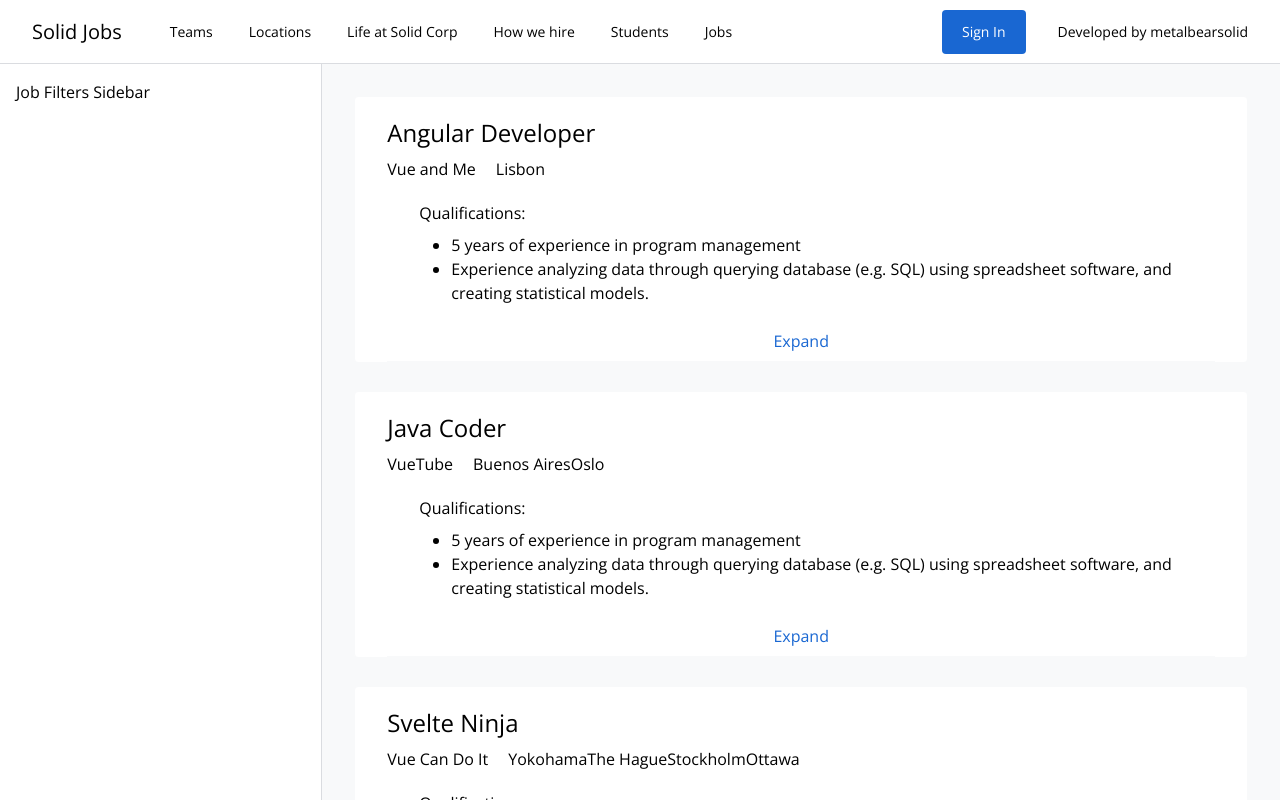
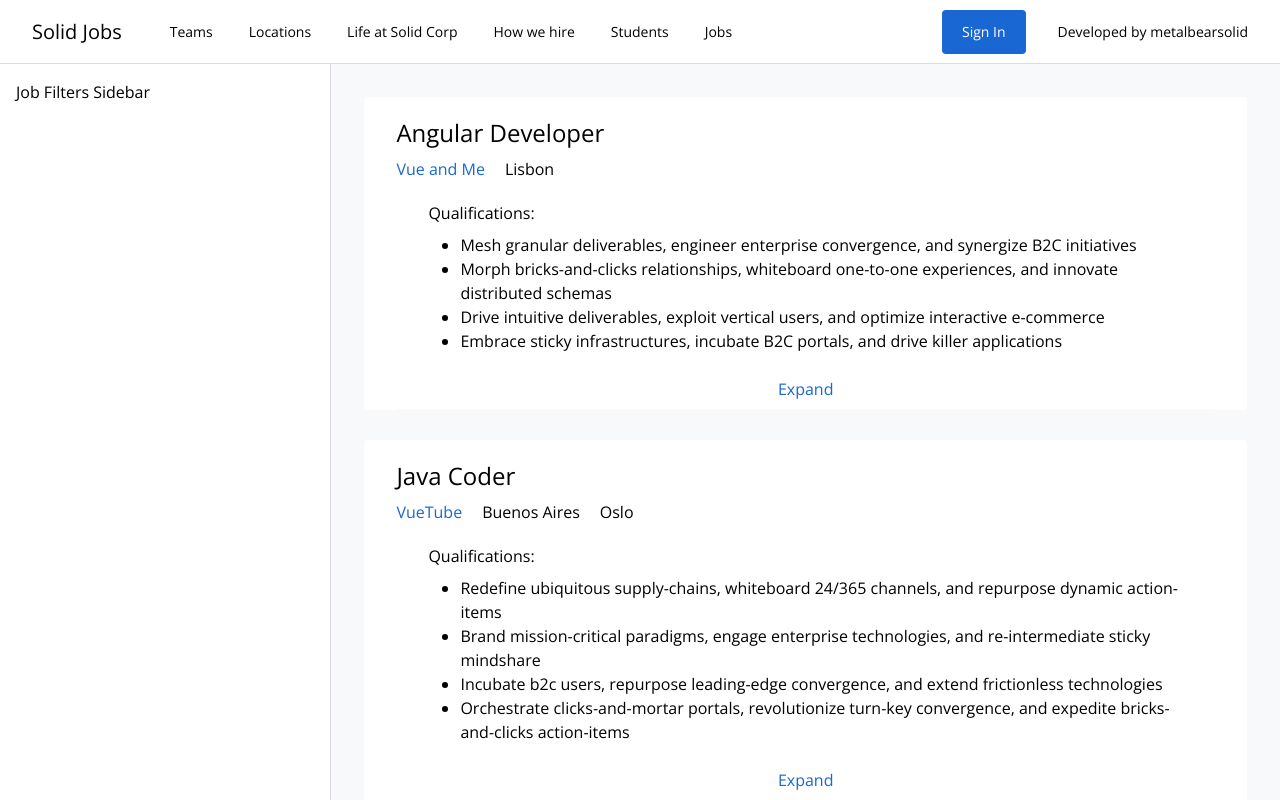
Before and after one commit to metalbears0lid/job-search, a Vue app: page /#/jobs/results in a window 1280 px wide. Shown: the top 800 px of the page. Built offline with nearby package versions, Linux system fonts and the light colour scheme; data requests are answered from the project's data file.

Commit message:
dynamic pagination to break up 100 jobs into 10 pages

```diff
--- a/src/components/JobResults/JobListing.vue
+++ b/src/components/JobResults/JobListing.vue
@@ -1,18 +1,22 @@
 <template>
   <li class="mb-7">
     <router-link
-      to="/jobs/results/1"
+      :to="jobPageLink"
       class="mx-auto block rounded border border-solid border-brand-gray-2 bg-white hover:shadow-gray"
     >
       <div class="mx-8 border-b border-solid border-brand-gray-2 pt-5 pb-2">
-        <h2 class="mb-2 text-2xl">{{ title }}</h2>
+        <h2 class="mb-2 text-2xl">{{ job.title }}</h2>
 
         <div class="flex flex-row align-middle">
           <div class="mr-5">
-            <span>{{ organization }}</span>
+            <span class="text-brand-blue-1">{{ job.organization }}</span>
           </div>
           <div>
-            <span v-for="location in locations">{{ location }}</span>
+            <ul>
+              <li v-for="location in job.locations" :key="location" class="mr-5 inline-block">
+                <span>{{ location }}</span>
+              </li>
+            </ul>
           </div>
         </div>
 
@@ -21,19 +25,14 @@
             <h3 class="mt-1 mb-2">Qualifications:</h3>
             <div>
               <ul class="list-disc pl-8">
-                <li v-for="qual in qualifications">{{ qual }}</li>
-                <li>5 years of experience in program management</li>
-                <li>
-                  Experience analyzing data through querying database (e.g. SQL) using spreadsheet
-                  software, and creating statistical models.
-                </li>
+                <li v-for="qual in job.minimumQualifications" :key="qual">{{ qual }}</li>
               </ul>
             </div>
           </div>
         </div>
 
         <div class="mt-2 text-center">
-          <router-link to="/jobs/results/1" class="text-brand-blue-1"> Expand </router-link>
+          <router-link :to="jobPageLink" class="text-brand-blue-1"> Expand </router-link>
         </div>
       </div>
     </router-link>
@@ -44,10 +43,15 @@
 export default {
   name: 'JobListing',
   props: {
-    title: String,
-    organization: String,
-    locations: Array,
-    qualifications: Array
+    job: {
+      type: Object,
+      required: true
+    }
+  },
+  computed: {
+    jobPageLink() {
+      return `/jobs/results/${this.job.id}`
+    }
   }
 }
 </script>
--- a/src/components/JobResults/JobListings.vue
+++ b/src/components/JobResults/JobListings.vue
@@ -1,14 +1,30 @@
 <template>
   <main class="flex-auto bg-brand-gray-2 p-8">
     <ol>
-      <job-listing
-        v-for="job in jobs"
-        :title="job.title"
-        :organization="job.organization"
-        :locations="job.locations"
-        :qualifications="job.qualifications"
-      />
+      <job-listing v-for="job in displayedJobs" :key="job.id" :job="job" />
     </ol>
+    <div class="mx-auto mt-8">
+      <div class="flex flex-row flex-nowrap">
+        <p class="flex-grow text-sm">Page {{ currentPage }}</p>
+        <div class="items-center justify-center">
+          <router-link
+            v-if="previousPage"
+            :to="{ name: 'JobResults', query: { page: previousPage } }"
+            class="mx-3 text-sm font-semibold text-brand-blue-1"
+          >
+            Previous
+          </router-link>
+
+          <router-link
+            v-if="nextPage"
+            :to="{ name: 'JobResults', query: { page: nextPage } }"
+            class="mx-3 text-sm font-semibold text-brand-blue-1"
+          >
+            Next
+          </router-link>
+        </div>
+      </div>
+    </div>
   </main>
 </template>
 
@@ -24,6 +40,24 @@ export default {
       jobs: []
     }
   },
+  computed: {
+    currentPage() {
+      return Number.parseInt(this.$route.query.page || '1')
+    },
+    previousPage() {
+      const prevPage = this.currentPage - 1
+      return prevPage >= 1 ? prevPage : undefined
+    },
+    nextPage() {
+      const nextPage = this.currentPage + 1
+      const maxPage = this.jobs.length / 10
+      return nextPage <= maxPage ? nextPage : undefined
+    },
+    displayedJobs() {
+      const page = this.currentPage
+      return this.jobs.slice(10 * (page - 1), 10 * page)
+    }
+  },
   async beforeMount() {
     const response = await axios.get('http://localhost:3000/jobs')
     this.jobs = response.data
--- a/src/router/index.js
+++ b/src/router/index.js
@@ -24,7 +24,10 @@ const routes = [
 
 const router = createRouter({
   history: createWebHashHistory(),
-  routes
+  routes,
+  scrollBehavior() {
+    return { top: 0, left: 0, behavior: 'smooth' }
+  }
 })
 
 export default router
```
